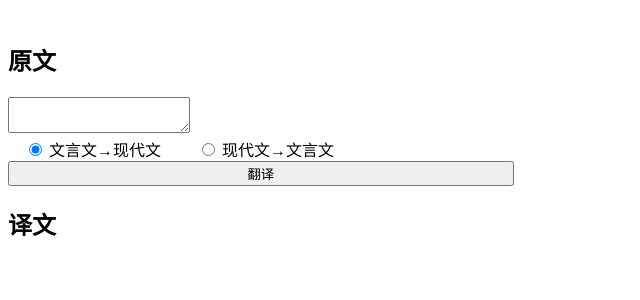
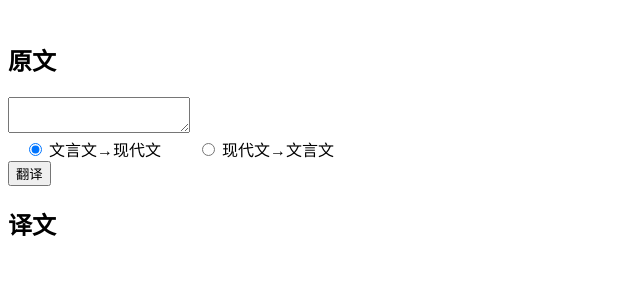
Before and after one commit to gumblex/pywebapps, a Flask app: page /wenyan/ in a window 1280 px wide. Shown: the part 67-367 px from the top of the page, without its empty margins (0-640 px from the left). Run offline with Flask 2, Linux system fonts and the light colour scheme; parts of the project's set-up code (start-up, migrations or seed data) failed here and were passed over; some libraries are stand-ins or nearby versions.

Commit message:
style tweaks

```diff
--- a/diy/mosesserver.py
+++ b/diy/mosesserver.py
@@ -80,7 +80,7 @@ def translate(text, mode):
 	outputtext = []
 	for l in text.split('\n'):
 		outputtext.append('<p>')
-		sentences = zhutil.splitsentence(zhconv(l.strip(), 'zh-hans'))
+		sentences = zhutil.splitsentence(zhconv(l.strip(), 'zh-cn'))
 		for s in sentences:
 			outputtext.append(translatesentence(s, mode))
 		outputtext.append('</p>\n')
--- a/diy/static/index.html
+++ b/diy/static/index.html
@@ -3,6 +3,7 @@
 <head>
 <meta http-equiv="content-type" content="text/html; charset=utf-8">
 <meta http-equiv="Content-Language" content="zh-cn">
+<meta name="viewport" content="width=device-width, initial-scale=1.0">
 <link rel="shortcut icon" href="/static/favicon.png">
 <title>网页应用 - Gumble</title>
 <meta content="Gumble" name="author">
--- a/diy/static/pure_.css
+++ b/diy/static/pure_.css
@@ -955,8 +955,8 @@ a.pure-button-selected {
     padding: 0.5em 0.6em;
     display: inline-block;
     border: 1px solid #ccc;
-    box-shadow: inset 0 1px 3px #ddd;
-    border-radius: 4px;
+    box-shadow: inset 0 1px 1px #ddd;
+    border-radius: 3px;
     -webkit-box-sizing: border-box;
     -moz-box-sizing: border-box;
     box-sizing: border-box;
--- a/diy/templates/translate.html
+++ b/diy/templates/translate.html
@@ -10,10 +10,10 @@
 <link rel="stylesheet" href="//cdnjs.cloudflare.com/ajax/libs/pure/0.5.0/grids-responsive-min.css">
 <script>
 function autoGrow (oField) {
-var maxHeight = window.innerHeight - 400;
 if (oField.scrollHeight > oField.clientHeight) {
-oField.style.height = Math.min(oField.scrollHeight+10,maxHeight) + "px";
+oField.style.height = oField.scrollHeight + oField.clientTop*2 + "px";
 }}
+window.onload = function(){autoGrow(document.getElementById('tinput'))}
 </script>
 </head>
 <body>
@@ -27,8 +27,8 @@ oField.style.height = Math.min(oField.scrollHeight+10,maxHeight) + "px";
 	<div>
 	<textarea id="tinput" name="input" onchange="autoGrow(this);">{{ tinput }}</textarea>
 	</div>
-	<div class="pure-g">
-	<div class="pure-u-2-3">
+	<div class="pure-g" id="ctrlgroup">
+	<div class="pure-u-2-3" id="ctrlradiog">
 	<label for="option-c2m" style="margin: 0 1em;">
 	<input id="option-c2m" type="radio" name="lang" value="c2m"{{ ischecked[0] }}>
 	文言文→现代文
@@ -39,7 +39,7 @@ oField.style.height = Math.min(oField.scrollHeight+10,maxHeight) + "px";
 	</label>
 	</div>
 	<div class="pure-u-1-3">
-	<button type="submit" class="pure-button pure-button-primary" style='width: 80%;'>翻译</button>
+	<button type="submit" class="pure-button pure-button-primary" id="ctrlsubmit">翻译</button>
 	</div>
 	</div>
 	</form>
@@ -49,8 +49,5 @@ oField.style.height = Math.min(oField.scrollHeight+10,maxHeight) + "px";
 	<article class="translation indent">{{ toutput }}</article>
 </div>
 </section>
-<script>
-window.onload = function(){autoGrow(document.getElementById('tinput'))}
-</script>
 </body>
 </html>
```
Also changed, not shown: diy/static/style_.css (+20 -2 lines).
